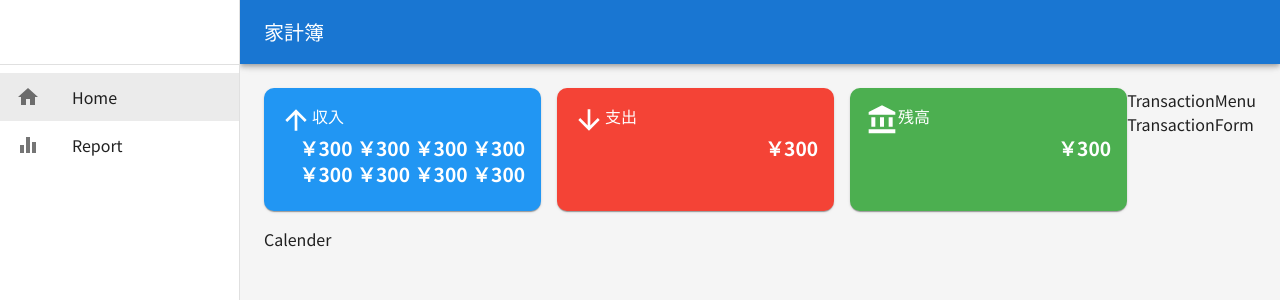
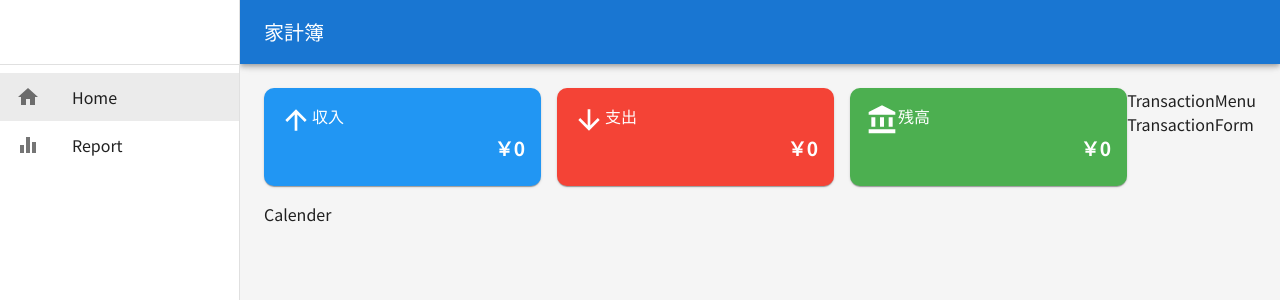
Before and after one commit to r-someya0618/react-household-app, a React (Vite) app: page / in a window 1280 px wide. Shown: the top 300 px of the page. Built offline with nearby package versions, Linux system fonts and the light colour scheme; no server answers; the database is empty.

Commit message:
収支の表示機能実装

```diff
--- a/package.json
+++ b/package.json
@@ -15,6 +15,8 @@
     "@mui/icons-material": "^5.15.1",
     "@mui/material": "^5.15.1",
     "@mui/x-date-pickers": "^6.19.0",
+    "date-fns": "^3.6.0",
+    "firebase": "^11.1.0",
     "react": "^18.3.1",
     "react-dom": "^18.3.1",
     "react-router-dom": "^6.28.1"
--- a/src/App.tsx
+++ b/src/App.tsx
@@ -7,15 +7,61 @@ import AppLayout from './components/AppLayout'
 import { theme } from './theme/theme'
 import { ThemeProvider } from '@emotion/react'
 import { CssBaseline } from '@mui/material'
+import { useEffect, useState } from 'react'
+import { Transaction } from './types'
+import { collection, getDocs } from 'firebase/firestore'
+import { db } from './firebase'
+import { formatMonth } from './utils/formattiong'
+
+function isFireStoreError(err: unknown): err is { code: string; message: string } {
+  return typeof err === 'object' && err !== null && 'code' in err
+}
 
 function App() {
+  const [transactions, setTransactions] = useState<Transaction[]>([])
+  const [currentMonth] = useState(new Date())
+
+  useEffect(() => {
+    const fetchTransactions = async () => {
+      try {
+        const querySnapshot = await getDocs(collection(db, 'Transactions'))
+
+        const transactionData = querySnapshot.docs.map((doc) => {
+          return {
+            id: doc.id,
+            ...doc.data(),
+          } as Transaction
+        })
+        setTransactions(transactionData)
+      } catch (err) {
+        if (isFireStoreError(err)) {
+          console.error('fireStoreのエラーは: ', err)
+          console.error('fireStoreのErrorメッセージ: ', err.message)
+          console.error('fireStoreのErrorコード: ', err.code)
+        } else {
+          console.error('一般的なエラーは: ', err)
+        }
+      }
+    }
+    fetchTransactions()
+  }, [])
+
+  const monthlyTransactions = transactions.filter((transaction) => {
+    return transaction.date.startsWith(formatMonth(currentMonth))
+  })
+
+  console.log(monthlyTransactions)
+
   return (
     <ThemeProvider theme={theme}>
       <CssBaseline />
       <Router>
         <Routes>
           <Route path='/' element={<AppLayout />}>
-            <Route index element={<Home />} />
+            <Route
+              index
+              element={<Home monthlyTransactions={monthlyTransactions} />}
+            />
             <Route path='/report' element={<Report />} />
             <Route path='*' element={<NoMatch />} />
           </Route>
--- a/src/components/MonthlySummary.tsx
+++ b/src/components/MonthlySummary.tsx
@@ -2,8 +2,14 @@ import { Card, CardContent, Grid, Stack, Typography } from '@mui/material'
 import ArrowUpwardIcon from '@mui/icons-material/ArrowUpward'
 import ArrowDownwardIcon from '@mui/icons-material/ArrowDownward'
 import AccountBalanceIcon from '@mui/icons-material/AccountBalance'
+import { Transaction } from '../types'
+import { financeCalculations } from '../utils/financeCalculations'
 
-const MonthlySummary = () => {
+interface MonthlySummaryProps {
+  monthlyTransactions: Transaction[]
+}
+const MonthlySummary = ({ monthlyTransactions }: MonthlySummaryProps) => {
+  const { income, expense, balance } = financeCalculations(monthlyTransactions)
   return (
     <Grid container spacing={{ xs: 1, sm: 2 }} mb={2}>
       {/* 収入 */}
@@ -30,7 +36,7 @@ const MonthlySummary = () => {
                 fontSize: { xs: '.8rem', sm: '1rem', md: '1.2rem' },
               }}
             >
-              ￥300 ￥300 ￥300 ￥300 ￥300 ￥300 ￥300 ￥300
+              ￥{income}
             </Typography>
           </CardContent>
         </Card>
@@ -60,7 +66,7 @@ const MonthlySummary = () => {
                 fontSize: { xs: '.8rem', sm: '1rem', md: '1.2rem' },
               }}
             >
-              ￥300
+              ￥{expense}
             </Typography>
           </CardContent>
         </Card>
@@ -90,7 +96,7 @@ const MonthlySummary = () => {
                 fontSize: { xs: '.8rem', sm: '1rem', md: '1.2rem' },
               }}
             >
-              ￥300
+              ￥{balance}
             </Typography>
           </CardContent>
         </Card>
--- /dev/null
+++ b/src/firebase.ts
@@ -0,0 +1,21 @@
+// Import the functions you need from the SDKs you need
+import { initializeApp } from 'firebase/app'
+import { getFirestore } from 'firebase/firestore'
+// TODO: Add SDKs for Firebase products that you want to use
+// https://firebase.google.com/docs/web/setup#available-libraries
+
+// Your web app's Firebase configuration
+const firebaseConfig = {
+  apiKey: 'AIzaSyC1Ycm5MaBCMA9dPtVugLiopxTL1ZQ1fuI',
+  authDomain: 'household-app-8a7f0.firebaseapp.com',
+  projectId: 'household-app-8a7f0',
+  storageBucket: 'household-app-8a7f0.firebasestorage.app',
+  messagingSenderId: '711477100351',
+  appId: '1:711477100351:web:378d7122419df874f65d8a',
+}
+
+// Initialize Firebase
+const app = initializeApp(firebaseConfig)
+const db = getFirestore(app)
+
+export { db }
--- a/src/pages/Home.tsx
+++ b/src/pages/Home.tsx
@@ -3,13 +3,18 @@ import MonthlySummary from '../components/MonthlySummary'
 import Calender from '../components/Calender'
 import TransactionMenu from '../components/TransactionMenu'
 import TransactionForm from '../components/TransactionForm'
+import { Transaction } from '../types'
 
-const Home = () => {
+interface HomeProps {
+  monthlyTransactions: Transaction[]
+}
+
+const Home = ({ monthlyTransactions }: HomeProps) => {
   return (
     <Box sx={{ display: 'flex' }}>
       {/* 左側コンテンツ */}
       <Box sx={{ flexGrow: 1 }}>
-        <MonthlySummary />
+        <MonthlySummary monthlyTransactions={monthlyTransactions} />
         <Calender />
       </Box>
 
--- /dev/null
+++ b/src/types/index.ts
@@ -0,0 +1,24 @@
+export type TransactionType = 'income' | 'expense'
+export type IncomeCategory = '給与' | '副収入' | 'お小遣い'
+export type ExpenseCategory =
+  | '食費'
+  | '日用品'
+  | '住居費'
+  | '交際費'
+  | '娯楽'
+  | '交通費'
+
+export interface Transaction {
+  id: string
+  amount: number
+  content: string
+  type: TransactionType
+  category: IncomeCategory | ExpenseCategory
+  date: string
+}
+
+export interface Balance {
+  income: number
+  expense: number
+  balance: number
+}
--- /dev/null
+++ b/src/utils/financeCalculations.ts
@@ -0,0 +1,21 @@
+import { Transaction, Balance } from '../types'
+
+export const financeCalculations = (transactions: Transaction[]): Balance => {
+  return transactions.reduce(
+    (acc, transaction) => {
+      if (transaction.type === 'income') {
+        acc.income += transaction.amount
+      } else {
+        acc.expense += transaction.amount
+      }
+      acc.balance = acc.income - acc.expense
+
+      return acc
+    },
+    {
+      income: 0,
+      expense: 0,
+      balance: 0,
+    }
+  )
+}
--- /dev/null
+++ b/src/utils/formattiong.ts
@@ -0,0 +1,5 @@
+import { format } from 'date-fns'
+
+export const formatMonth = (date: Date) => {
+  return format(date, 'yyyy-MM')
+}
```
Also changed, not shown: 1 other file (tests, documents, lock files or other folders).
